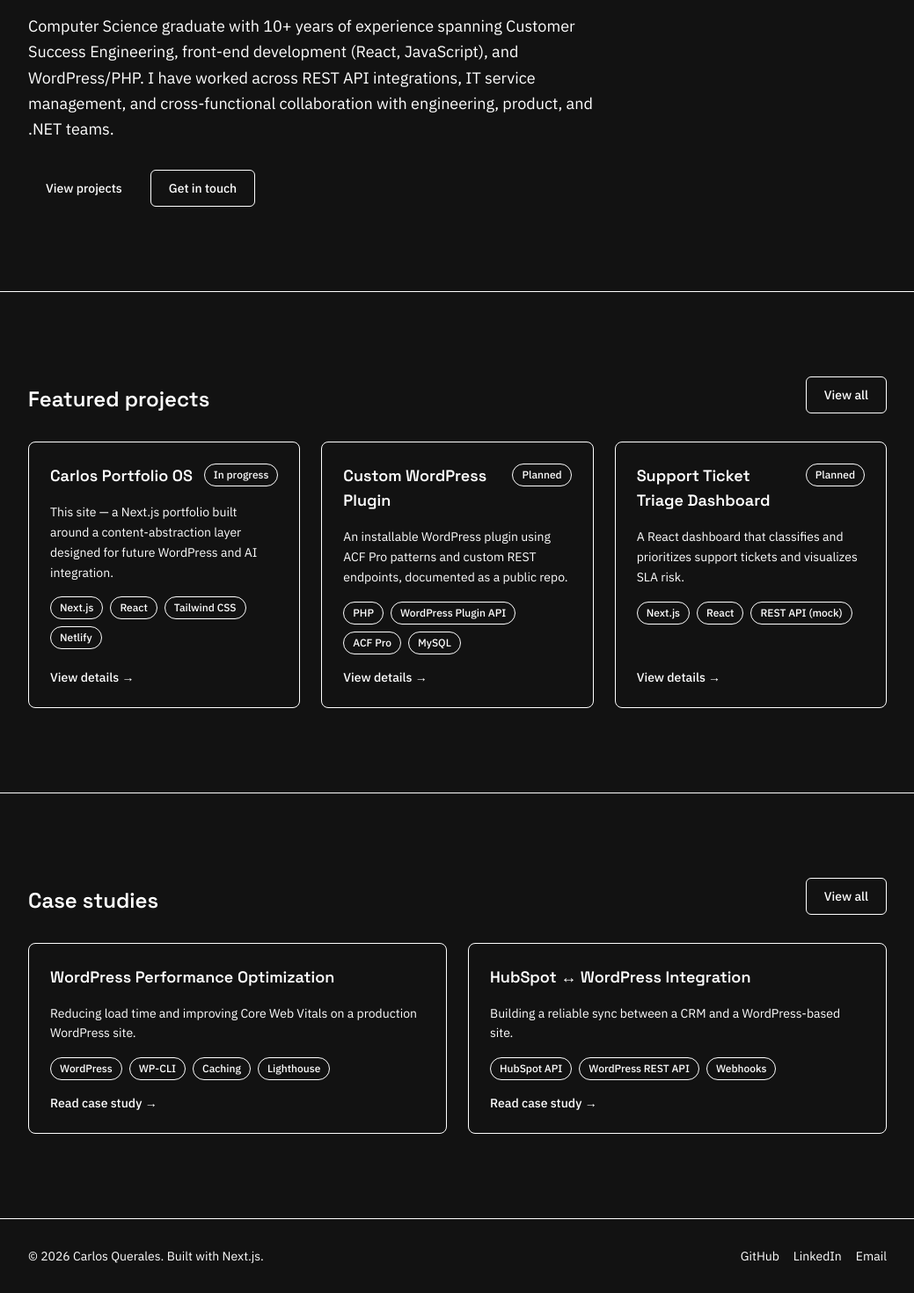
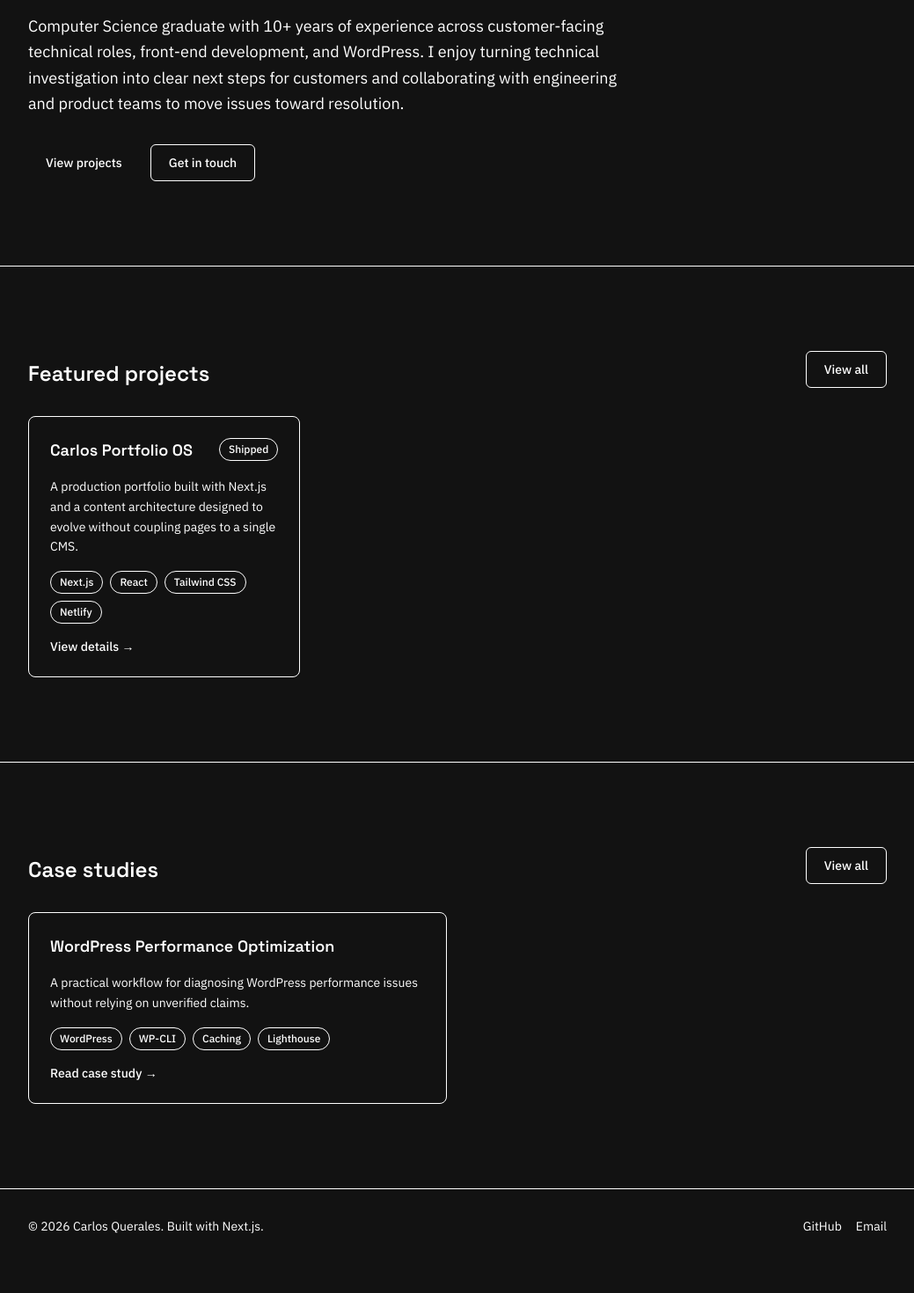
Before and after one commit to CarlosQuerales/Carlos-Portfolio-OS, a Next.js app: page / in a window 1280 px wide. Shown: the part 428-1898 px from the top of the page at 88% size, without its empty margins (120-1159 px from the left). After the commit the page ends 1864 px from the top, so only its background shows below. Built offline with nearby package versions, Linux system fonts and the light colour scheme.

Commit message:
Clean portfolio placeholders and improve case study content

```diff
--- a/src/app/case-studies/page.js
+++ b/src/app/case-studies/page.js
@@ -5,7 +5,7 @@ import { getCaseStudies } from '@/services/content';
 
 export const metadata = buildMetadata({
   title: 'Case Studies',
-  description: 'Problem, approach, and quantified result for real work.',
+  description: 'Technical problems, practical approaches, and honest outcomes.',
   path: '/case-studies',
 });
 
@@ -18,8 +18,8 @@ export default function CaseStudiesPage() {
         Case Studies
       </h1>
       <p className="text-fg-muted mt-4 max-w-2xl text-lg leading-relaxed">
-        Problem, approach, and a real number for the result — that&apos;s the whole
-        format, deliberately, every time.
+        A clear look at how I frame technical problems, evaluate tradeoffs, and
+        communicate outcomes. Metrics appear only when they can be shared and verified.
       </p>
 
       <div className="mt-10 grid gap-6 sm:grid-cols-2">
--- a/src/app/contact/page.js
+++ b/src/app/contact/page.js
@@ -1,5 +1,5 @@
 import { Section } from '@/components/ui/Section';
-import { ContactForm } from '@/components/sections/ContactForm';
+import { Button } from '@/components/ui/Button';
 import { buildMetadata } from '@/lib/seo';
 
 export const metadata = buildMetadata({
@@ -17,8 +17,8 @@ export default function ContactPage() {
         Solutions Engineer roles.
       </p>
 
-      <div className="mt-10 max-w-lg">
-        <ContactForm />
+      <div className="mt-8">
+        <Button href="mailto:camelsouth@gmail.com">Email Carlos</Button>
       </div>
     </Section>
   );
--- a/src/data/case-studies.js
+++ b/src/data/case-studies.js
@@ -5,14 +5,9 @@
  * @property {string} summary
  * @property {string} problem
  * @property {string} approach
- * @property {string} result - must contain a real number when you fill this in
+ * @property {string} result
  * @property {string[]} technologies
  */
-
-// TODO(carlos): these map to the two flagship case studies from the roadmap
-// (WordPress performance, HubSpot/WordPress sync). Fill in `result` with a
-// real before/after metric — that single number does more hiring work than
-// the rest of the paragraph combined.
 
 /** @type {CaseStudy[]} */
 export const caseStudies = [
@@ -20,25 +15,13 @@ export const caseStudies = [
     slug: 'wordpress-performance-optimization',
     title: 'WordPress Performance Optimization',
     summary:
-      'Reducing load time and improving Core Web Vitals on a production WordPress site.',
+      'A practical workflow for diagnosing WordPress performance issues without relying on unverified claims.',
     problem:
-      'Describe the starting state: what was slow, what was the business impact (bounce rate, support load, etc.).',
+      'WordPress performance problems rarely come from one source. Themes, plugins, media, third-party scripts, caching, and hosting can all affect the visitor experience, so changing components without a baseline can create risk without proving improvement.',
     approach:
-      'Describe what you changed: caching strategy, image optimization, query optimization, plugin audit — whatever was real.',
+      'Start with a repeatable audit: capture Lighthouse and Core Web Vitals observations, review the request waterfall, identify the heaviest assets and scripts, and inspect the active plugin stack. Prioritize reversible changes such as image delivery, asset loading, caching, and removing avoidable work, then test each change against the same pages and conditions.',
     result:
-      'TODO: real before/after numbers. e.g. "Reduced LCP from 4.2s to 1.6s; Lighthouse performance score from 54 to 96."',
+      'The outcome is a documented optimization process that connects technical findings to user impact and gives teams a safer way to prioritize fixes. Client-specific measurements are intentionally not published; no performance numbers are claimed without a reproducible baseline.',
     technologies: ['WordPress', 'WP-CLI', 'Caching', 'Lighthouse'],
   },
-  {
-    slug: 'hubspot-wordpress-sync',
-    title: 'HubSpot ↔ WordPress Integration',
-    summary: 'Building a reliable sync between a CRM and a WordPress-based site.',
-    problem:
-      'Describe the integration gap and its cost — manual work, data drift, delays.',
-    approach:
-      'Describe the webhook/API approach, error handling, and how you validated it.',
-    result:
-      'TODO: real numbers — hours saved per week, error rate, data freshness improvement.',
-    technologies: ['HubSpot API', 'WordPress REST API', 'Webhooks'],
-  },
 ];
--- a/src/data/experience.js
+++ b/src/data/experience.js
@@ -5,35 +5,35 @@
  * @property {string} organization
  * @property {string} period - e.g. '2022 — Present'
  * @property {string} summary
- * @property {string[]} highlights - quantified where possible, no vague adjectives
+ * @property {string[]} highlights
  */
-
-// TODO(carlos): replace with your real roles, real dates, and real numbers.
-// The roadmap doc flagged this exact section on the old site as the weakest
-// part — "reduced resolution time" with no baseline/delta is not evidence.
-// Every highlight below should have a number by the time this ships.
 
 /** @type {ExperienceEntry[]} */
 export const experience = [
   {
-    id: 'role-1',
-    role: 'Customer Success Engineer',
-    organization: 'Company Name',
-    period: '20XX — Present',
+    id: 'technical-delivery',
+    role: 'Technical Support & Customer Success Engineering',
+    organization: 'Client-facing SaaS and technical environments',
+    period: 'Professional focus',
     summary:
-      'One or two sentences on the scope: who you supported, what product, what you were accountable for.',
+      'Supporting customers by investigating technical issues, translating findings into clear communication, and coordinating with engineering and product stakeholders.',
     highlights: [
-      'Quantified outcome #1 — e.g. reduced X from A to B over N months.',
-      'Quantified outcome #2 — e.g. handled N escalations/month across M product areas.',
-      'Quantified outcome #3 — e.g. built/shipped Y that removed Z hours of manual work.',
+      'Troubleshooting web applications, integrations, APIs, and service-management workflows.',
+      'Turning logs, reproduction steps, and technical constraints into actionable customer updates.',
+      'Working across support, engineering, product, and delivery teams to keep issues moving.',
     ],
   },
   {
-    id: 'role-2',
-    role: 'Front-End / WordPress Developer',
-    organization: 'Company Name',
-    period: '20XX — 20XX',
-    summary: 'Scope of the role, the stack, and who you worked with.',
-    highlights: ['Quantified outcome #1.', 'Quantified outcome #2.'],
+    id: 'web-development',
+    role: 'Front-End & WordPress Development',
+    organization: 'Web projects and technical delivery',
+    period: 'Professional focus',
+    summary:
+      'Building and maintaining responsive web experiences with JavaScript, React, WordPress, and PHP while keeping usability and client needs in view.',
+    highlights: [
+      'Developing reusable interfaces and responsive layouts for production websites.',
+      'Working with WordPress, PHP, REST APIs, Git, and modern front-end tooling.',
+      'Balancing implementation quality with practical delivery and maintainability.',
+    ],
   },
 ];
--- a/src/data/profile.js
+++ b/src/data/profile.js
@@ -8,19 +8,15 @@
  * @property {string[]} focusAreas
  */
 
-// TODO(carlos): this is placeholder copy, structurally correct but not your
-// real voice. Rewrite every field before this ships — see the roadmap doc,
-// Phase 1, for the positioning statement this should be built from.
-
 /** @type {Profile} */
 export const profile = {
   name: 'Carlos Querales',
   role: 'Front-End Developer & Customer Success Engineer',
-  location: 'Remote',
+  location: 'Venezuela · Open to remote work',
   heroStatement:
     'I sit between engineering and customer outcomes — I can read the stack trace and explain it in plain English.',
   summary:
-    'Computer Science graduate with 10+ years of experience spanning Customer Success Engineering, front-end development (React, JavaScript), and WordPress/PHP. I have worked across REST API integrations, IT service management, and cross-functional collaboration with engineering, product, and .NET teams.',
+    'Computer Science graduate with 10+ years of experience across customer-facing technical roles, front-end development, and WordPress. I enjoy turning technical investigation into clear next steps for customers and collaborating with engineering and product teams to move issues toward resolution.',
   focusAreas: [
     'Front-End Development (React, JavaScript)',
     'Customer Success Engineering',
--- a/src/data/projects.js
+++ b/src/data/projects.js
@@ -5,18 +5,11 @@
  * @property {string} summary
  * @property {string} description
  * @property {('frontend'|'cse'|'solutions')[]} tags
- * @property {('shipped'|'in-progress'|'planned')} status - be honest; a
- *   "planned" tag is more credible than pretending everything is finished.
+ * @property {('shipped'|'in-progress'|'planned')} status
  * @property {string[]} technologies
  * @property {string} [repoUrl]
  * @property {string} [demoUrl]
  */
-
-// TODO(carlos): this list mirrors the project roadmap from our planning doc.
-// Replace/reorder as you actually build things, and flip `status` honestly
-// as each one ships — a portfolio with 2 "shipped" + 3 "planned" projects
-// reads as credible momentum; a portfolio faking 5 "shipped" projects that
-// don't hold up under a follow-up question reads as the opposite.
 
 /** @type {Project[]} */
 export const projects = [
@@ -24,45 +17,13 @@ export const projects = [
     slug: 'portfolio-os',
     title: 'Carlos Portfolio OS',
     summary:
-      'This site — a Next.js portfolio built around a content-abstraction layer designed for future WordPress and AI integration.',
+      'A production portfolio built with Next.js and a content architecture designed to evolve without coupling pages to a single CMS.',
     description:
-      'The portfolio itself is a project: a static-first Next.js App Router site with a services/ abstraction layer so future WordPress-headless and AI features can be added without refactoring existing pages.',
+      'Carlos Portfolio OS is the site you are viewing. It uses the Next.js App Router, reusable UI components, centralized SEO helpers, and a service layer that keeps page components independent from the current content source. The result is a fast, maintainable foundation that can later connect to WordPress or other services without rewriting the presentation layer.',
     tags: ['frontend'],
-    status: 'in-progress',
+    status: 'shipped',
     technologies: ['Next.js', 'React', 'Tailwind CSS', 'Netlify'],
-    repoUrl: 'https://github.com/your-github-username/carlos-portfolio-os',
-  },
-  {
-    slug: 'wordpress-plugin',
-    title: 'Custom WordPress Plugin',
-    summary:
-      'An installable WordPress plugin using ACF Pro patterns and custom REST endpoints, documented as a public repo.',
-    description:
-      'Demonstrates PHP and WordPress core API fluency independent of the main portfolio stack — a standalone, documented, installable plugin rather than a theme customization.',
-    tags: ['frontend', 'solutions'],
-    status: 'planned',
-    technologies: ['PHP', 'WordPress Plugin API', 'ACF Pro', 'MySQL'],
-  },
-  {
-    slug: 'support-ticket-dashboard',
-    title: 'Support Ticket Triage Dashboard',
-    summary:
-      'A React dashboard that classifies and prioritizes support tickets and visualizes SLA risk.',
-    description:
-      'Simulates the daily tool of a Customer Success/Support Engineer — ticket triage, prioritization, and SLA-risk visualization built as a real, interactive React app.',
-    tags: ['frontend', 'cse'],
-    status: 'planned',
-    technologies: ['Next.js', 'React', 'REST API (mock)'],
-  },
-  {
-    slug: 'ask-carlos',
-    title: 'Ask Carlos — RAG Assistant',
-    summary:
-      'A retrieval-augmented chatbot, embedded on this site, that answers questions about my experience grounded in my real content.',
-    description:
-      "A RAG pipeline over this site's own content — recruiters can ask it direct questions and get answers grounded in real case studies and experience, not hallucinated ones.",
-    tags: ['frontend', 'solutions'],
-    status: 'planned',
-    technologies: ['Next.js API Routes', 'OpenAI API', 'Embeddings'],
+    repoUrl: 'https://github.com/CarlosQuerales/Carlos-Portfolio-OS',
+    demoUrl: 'https://carlosmqueralesporfolio.netlify.app/',
   },
 ];
--- a/src/lib/constants.js
+++ b/src/lib/constants.js
@@ -9,7 +9,7 @@ export const SITE_NAME = 'Carlos Querales';
 export const SITE_TAGLINE =
   'Front-End Developer & Customer Success Engineer — I sit between engineering and customer outcomes.';
 
-export const SITE_URL = 'https://carlosmquerales.netlify.app';
+export const SITE_URL = 'https://carlosmqueralesporfolio.netlify.app';
 
 /**
  * Only routes that are actually built ship in the nav.
@@ -26,10 +26,7 @@ export const NAV_ITEMS = [
   { label: 'Contact', href: '/contact' },
 ];
 
-// TODO(carlos): replace all three before deploy — these are placeholders,
-// not real links. This is the exact mistake the old Netlify site shipped with.
 export const SOCIAL_LINKS = [
-  { label: 'GitHub', href: 'https://github.com/your-github-username' },
-  { label: 'LinkedIn', href: 'https://linkedin.com/in/your-linkedin-username' },
-  { label: 'Email', href: 'mailto:you@example.com' },
+  { label: 'GitHub', href: 'https://github.com/CarlosQuerales' },
+  { label: 'Email', href: 'mailto:camelsouth@gmail.com' },
 ];
```
Also changed, not shown: src/app/about/page.js (+7 -5 lines), src/app/experience/page.js (+4 -3 lines), 1 other file (tests, documents, lock files or other folders).
